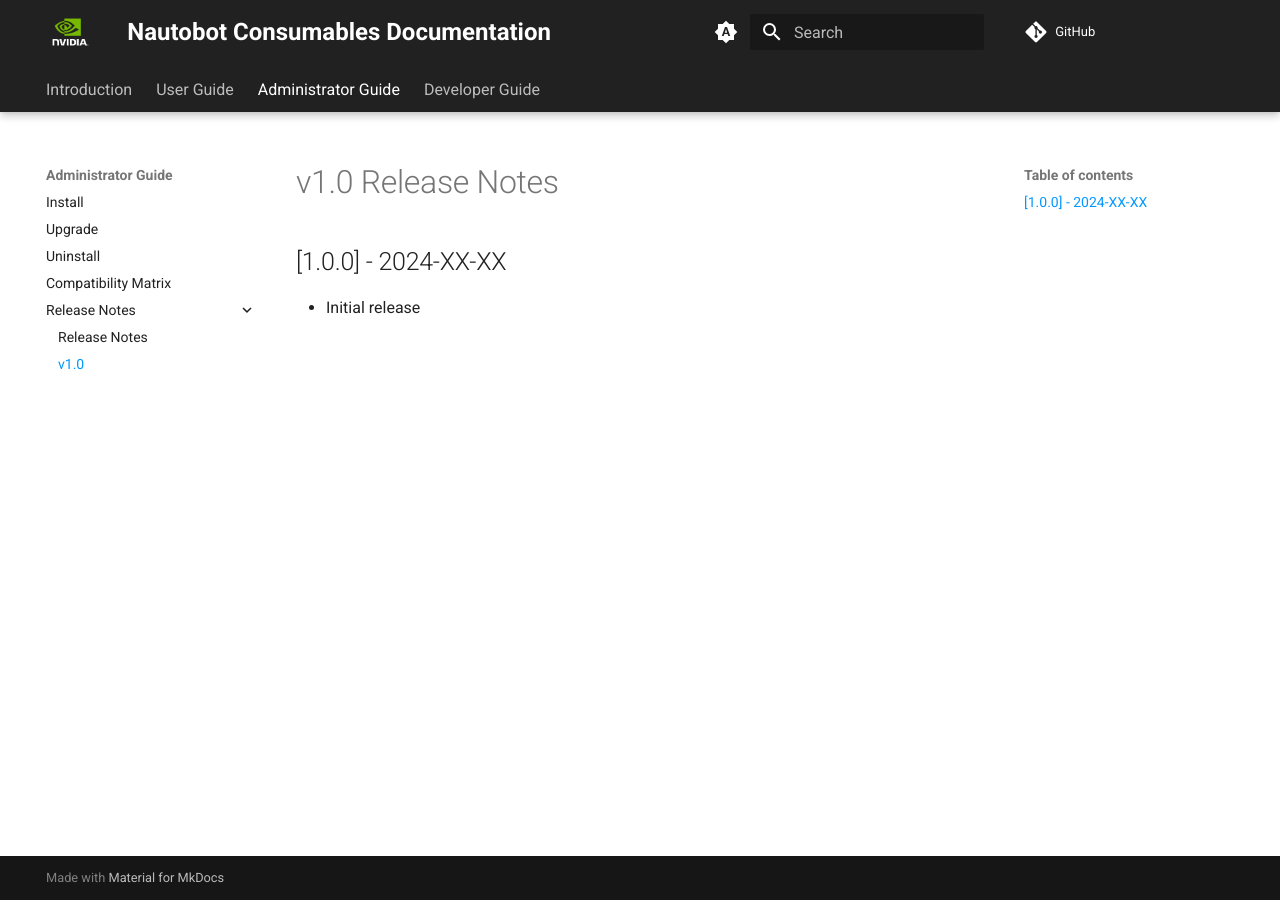
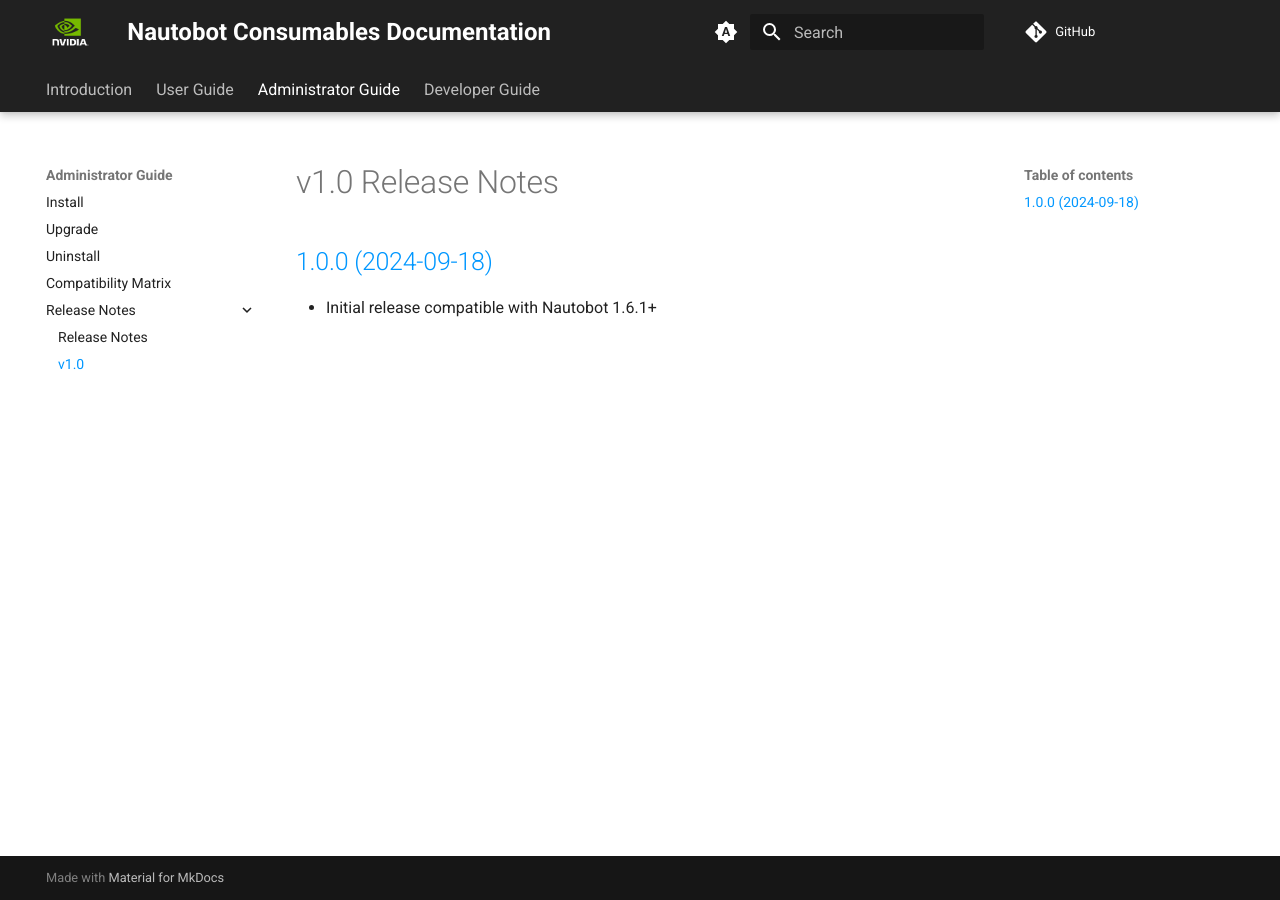
Before and after one commit to NVIDIA/nautobot-app-consumables, an MkDocs documentation site: the page built from docs/admin/release_notes/version_1.0.md, in a window 1280 px wide. Built offline with MkDocs 1.6.1 and Material for MkDocs 9.7.7, drawn with Linux system fonts in a browser that asks for light colours; comment, search, counter and statistics services are not loaded.

Commit message:
Set version and release notes for v1.0.0
Signed-off-by: Mark Troyer <mtroyer@nvidia.com>

```diff
--- a/docs/admin/release_notes/version_1.0.md
+++ b/docs/admin/release_notes/version_1.0.md
@@ -1,5 +1,5 @@
 # v1.0 Release Notes
 
-## [1.0.0] - 2024-XX-XX
+## [1.0.0 (2024-09-18)](https://github.com/NVIDIA/nautobot-app-fsus/releases/tag/v1.0.0)
 
-- Initial release
+- Initial release compatible with Nautobot 1.6.1+
--- a/pyproject.toml
+++ b/pyproject.toml
@@ -1,6 +1,6 @@
 [tool.poetry]
 name = "nautobot-consumables"
-version = "1.0.0a1"
+version = "1.0.0"
 description = "Consumables Tracking for Nautobot"
 authors = ["Mark Troyer <mtroyer@nvidia.com>"]
 maintainers = ["Mark Troyer <mtroyer@nvidia.com>"]
```
